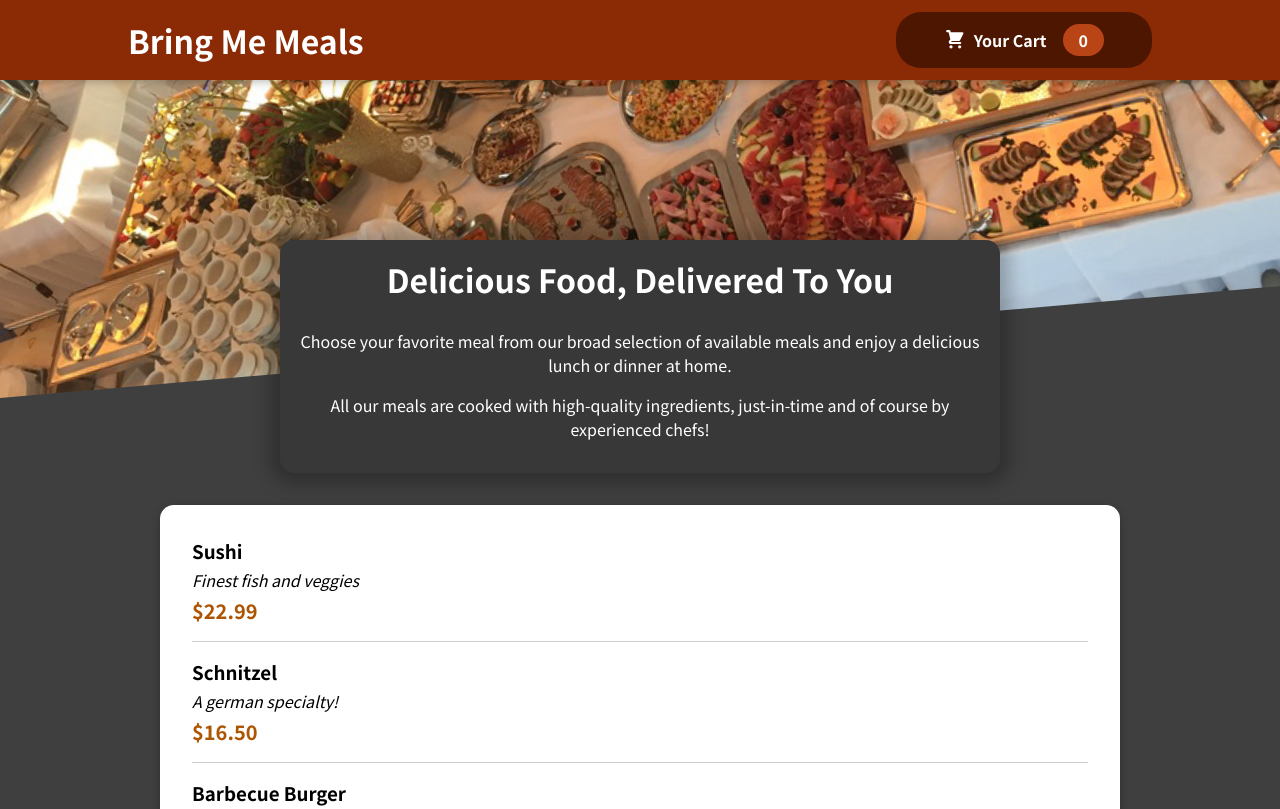
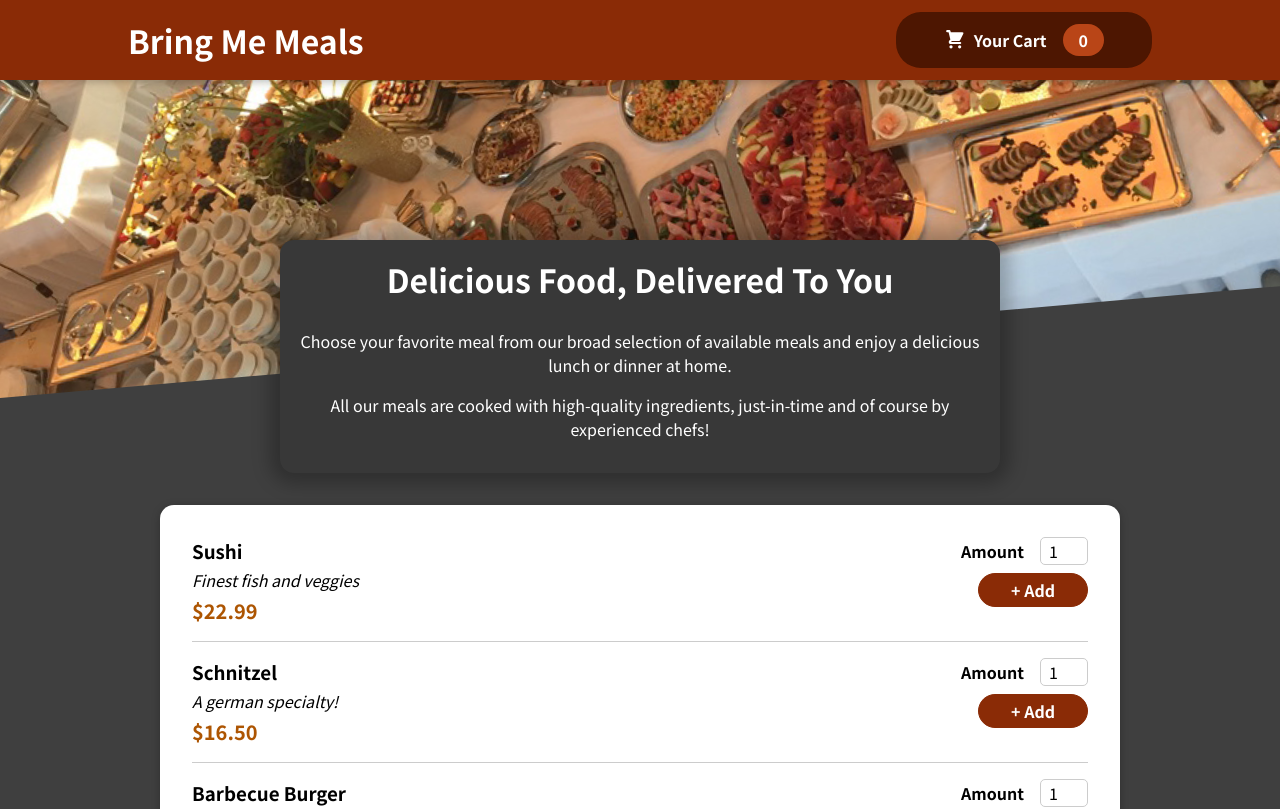
Before and after one commit to kapil11Agnihotri/restaurant-website, a React (Create React App) app: page / in a window 1280 px wide. Shown: the top 809 px of the page. Built offline with nearby package versions, Linux system fonts and the light colour scheme.

Commit message:
form added

```diff
--- a/src/Components/Meals/MealItem.js
+++ b/src/Components/Meals/MealItem.js
@@ -1,6 +1,7 @@
 import React from "react";
 
 import classes from "./MealItem.module.css";
+import MealItemForm from "./MealItemForm";
 
 
 const MealItem = (props) => {
@@ -12,7 +13,7 @@
         <div className={classes.description}>{props.description}</div>
         <div className={classes.price}>{price}</div>
       </div>
-      <div></div>
+      <div><MealItemForm/></div>
     </li>
   );
 };
--- /dev/null
+++ b/src/Components/Meals/MealItemForm.js
@@ -0,0 +1,19 @@
+import React from "react";
+import Input from "../Ui/Input";
+
+import classes from './MealItemForm.module.css'
+
+const MealItemForm=props=>{
+   return <form className={classes.form}>
+    <Input label='Amount' input={{
+        id:'amount',
+        type:'number',
+        min:'1',
+        max:'5',
+        step:'1',
+        defaultValue:'1'
+    }} />
+    <button>+ Add</button>
+   </form>
+}
+export default MealItemForm;
--- /dev/null
+++ b/src/Components/Meals/MealItemForm.module.css
@@ -0,0 +1,20 @@
+.form {
+    text-align: right;
+  }
+
+  .form button {
+    font: inherit;
+    cursor: pointer;
+    background-color: #8a2b06;
+    border: 1px solid #8a2b06;
+    color: white;
+    padding: 0.25rem 2rem;
+    border-radius: 20px;
+    font-weight: bold;
+  }
+
+  .form button:hover,
+  .form button:active {
+    background-color: #641e03;
+    border-color: #641e03;
+  }
--- /dev/null
+++ b/src/Components/Ui/Input.js
@@ -0,0 +1,11 @@
+import React from "react";
+
+import classes from './Input.module.css'
+
+const Input=props=>{
+   return <div className={classes.input}>
+      <label htmlFor={props.input.id}>{props.label}</label>
+      <input {...props.input}/>
+   </div>
+}
+export default Input;
--- /dev/null
+++ b/src/Components/Ui/Input.module.css
@@ -0,0 +1,18 @@
+.input {
+    display: flex;
+    align-items: center;
+    margin-bottom: 0.5rem;
+  }
+
+  .input label {
+    font-weight: bold;
+    margin-right: 1rem;
+  }
+
+  .input input {
+    width: 3rem;
+    border-radius: 5px;
+    border: 1px solid #ccc;
+    font: inherit;
+    padding-left: 0.5rem;
+  }
```
